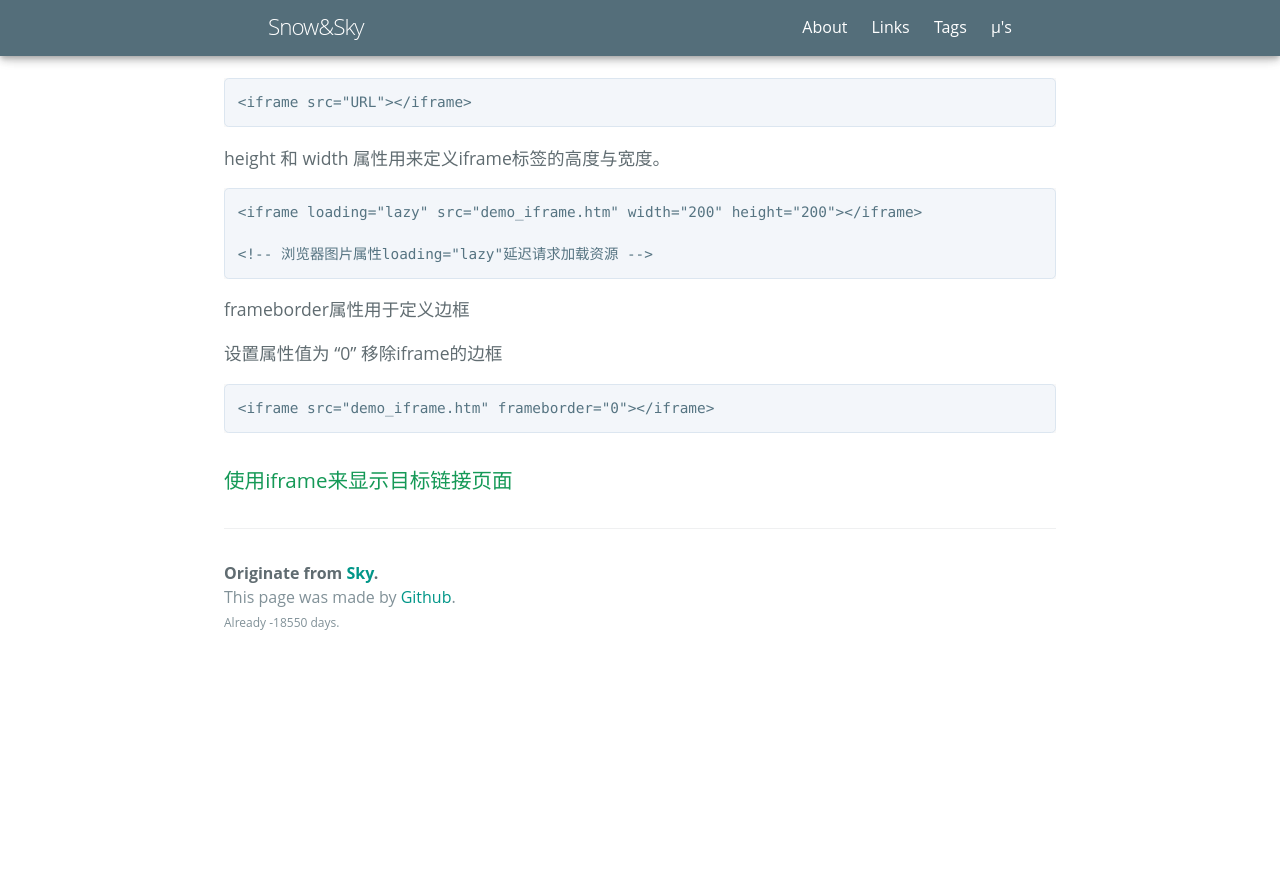
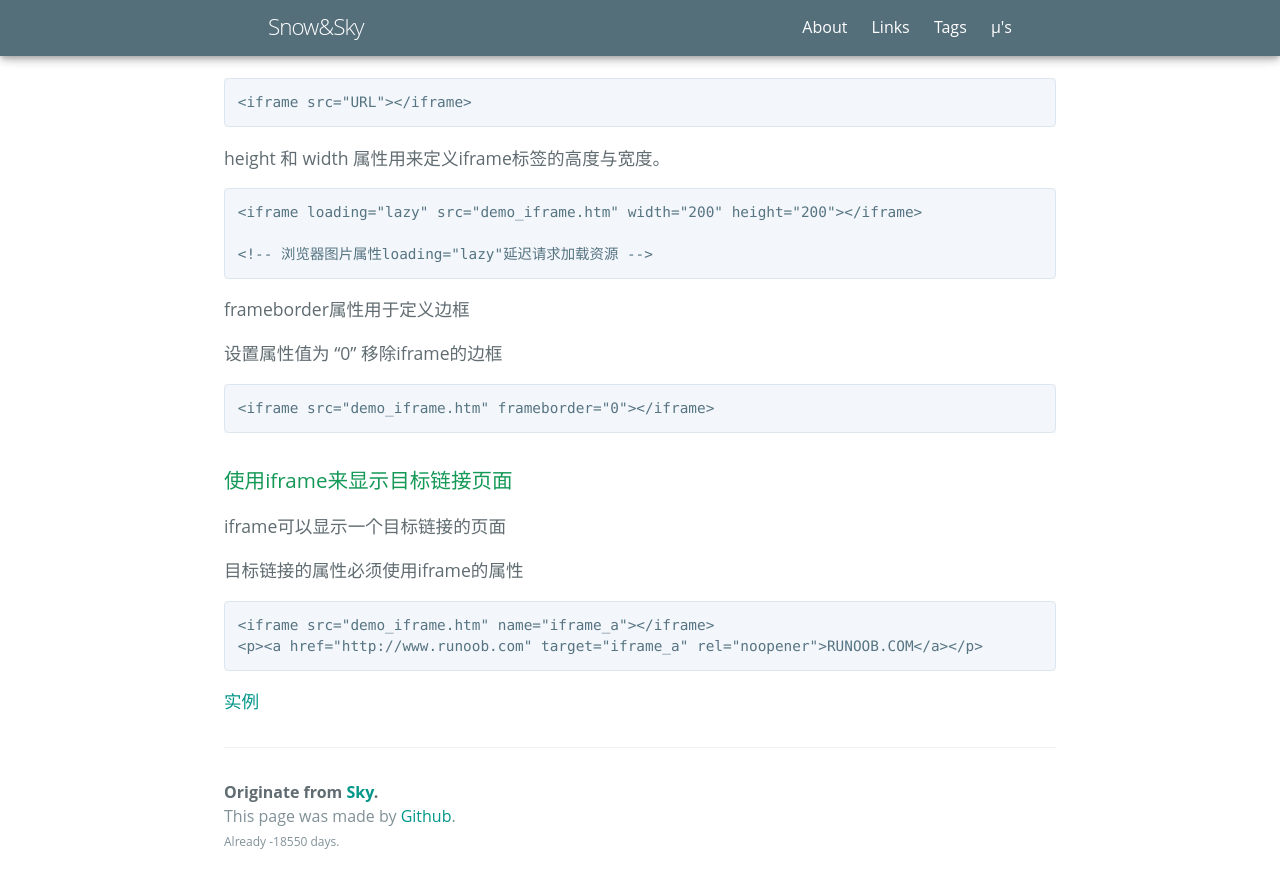
Before and after one commit to NishikinoSky/NishikinoSky.github.io, a Jekyll site: the page built from _posts/2021-5-5-HTML.md, in a window 1280 px wide and 900 px high, scrolled down 14512 px. Shown: the top 888 px of the window. Built offline with Jekyll 4.4.1, drawn with Linux system fonts in a browser that asks for light colours; some web fonts are replaced; before the commit the page ends 15193 px from its top, so only the background shows below that.

Commit message:
Update 2021-5-5-HTML.md

```diff
--- a/_posts/2021-5-5-HTML.md
+++ b/_posts/2021-5-5-HTML.md
@@ -393,3 +393,12 @@ frameborder属性用于定义边框
     <iframe src="demo_iframe.htm" frameborder="0"></iframe>
 
 ### 使用iframe来显示目标链接页面
+
+iframe可以显示一个目标链接的页面
+
+目标链接的属性必须使用iframe的属性
+
+    <iframe src="demo_iframe.htm" name="iframe_a"></iframe>
+    <p><a href="http://www.runoob.com" target="iframe_a" rel="noopener">RUNOOB.COM</a></p>
+
+[实例](https://www.runoob.com/html/html-iframes.html)
```
